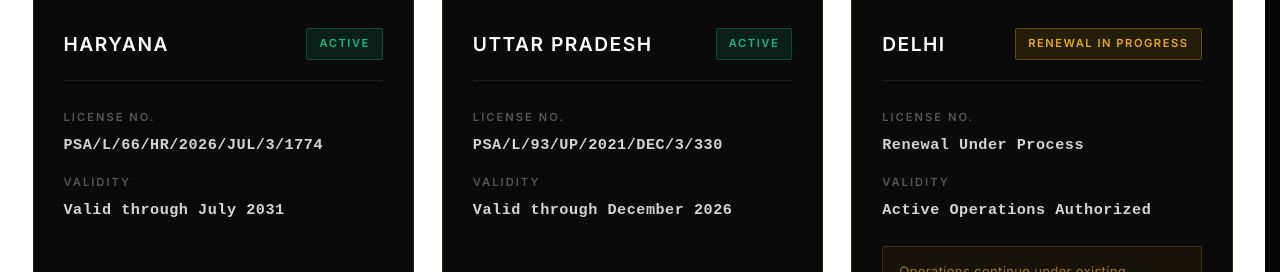
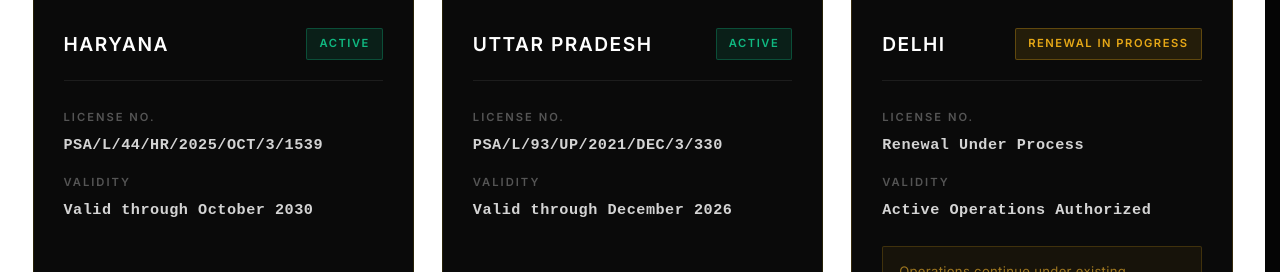
Before and after one commit to Rage611/tms-security-mern, a React (Vite) app in the folder frontend/: page /compliance in a window 1280 px wide. Shown: the part 840-1112 px from the top of the page. Built offline with nearby package versions, Linux system fonts and the light colour scheme.

Commit message:
Revert Haryana PSARA license to previous details

```diff
--- a/frontend/src/components/NavbarContents/AboutTMS/Compliance/Compliance.jsx
+++ b/frontend/src/components/NavbarContents/AboutTMS/Compliance/Compliance.jsx
@@ -34,8 +34,8 @@ const certifications = [
 const psaraLicenses = [
   {
     state: 'Haryana',
-    license: 'PSA/L/66/HR/2026/JUL/3/1774',
-    validity: 'Valid through July 2031',
+    license: 'PSA/L/44/HR/2025/OCT/3/1539',
+    validity: 'Valid through October 2030',
     status: 'Active'
   },
   {
```
